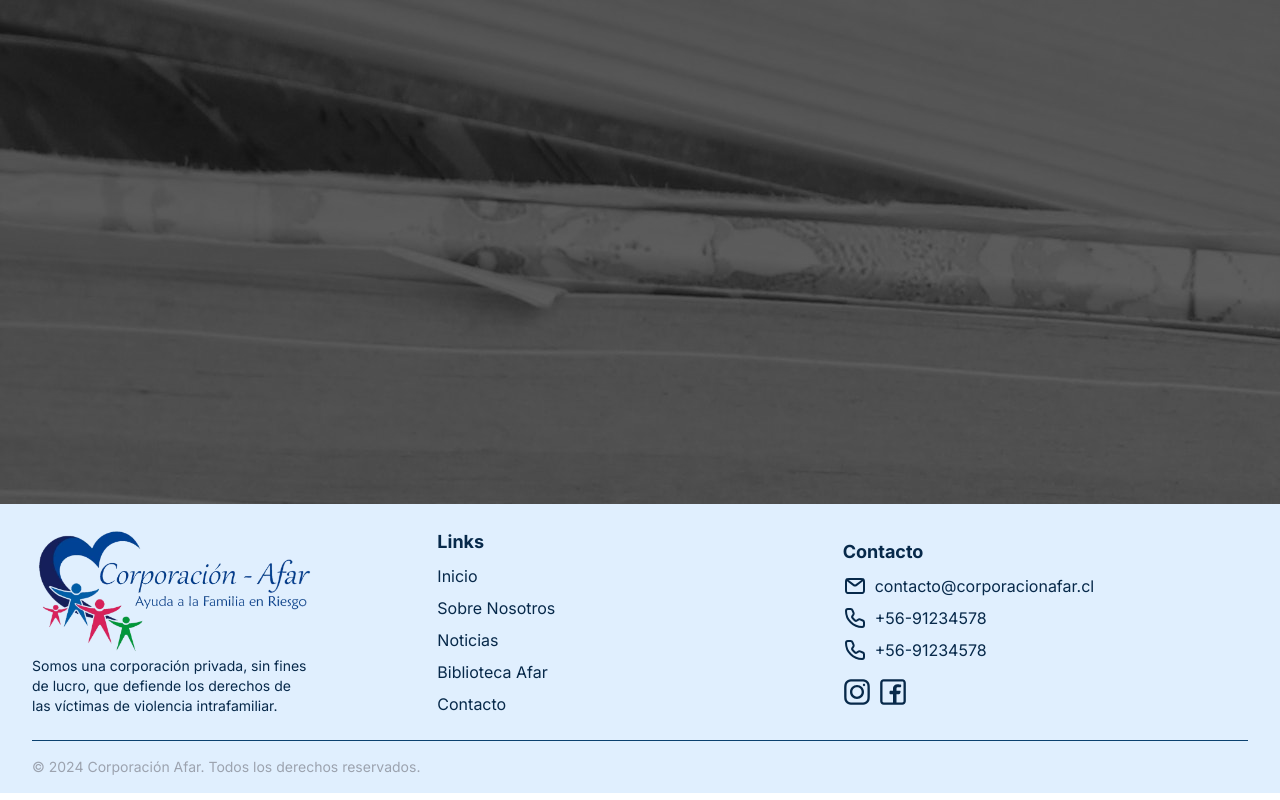
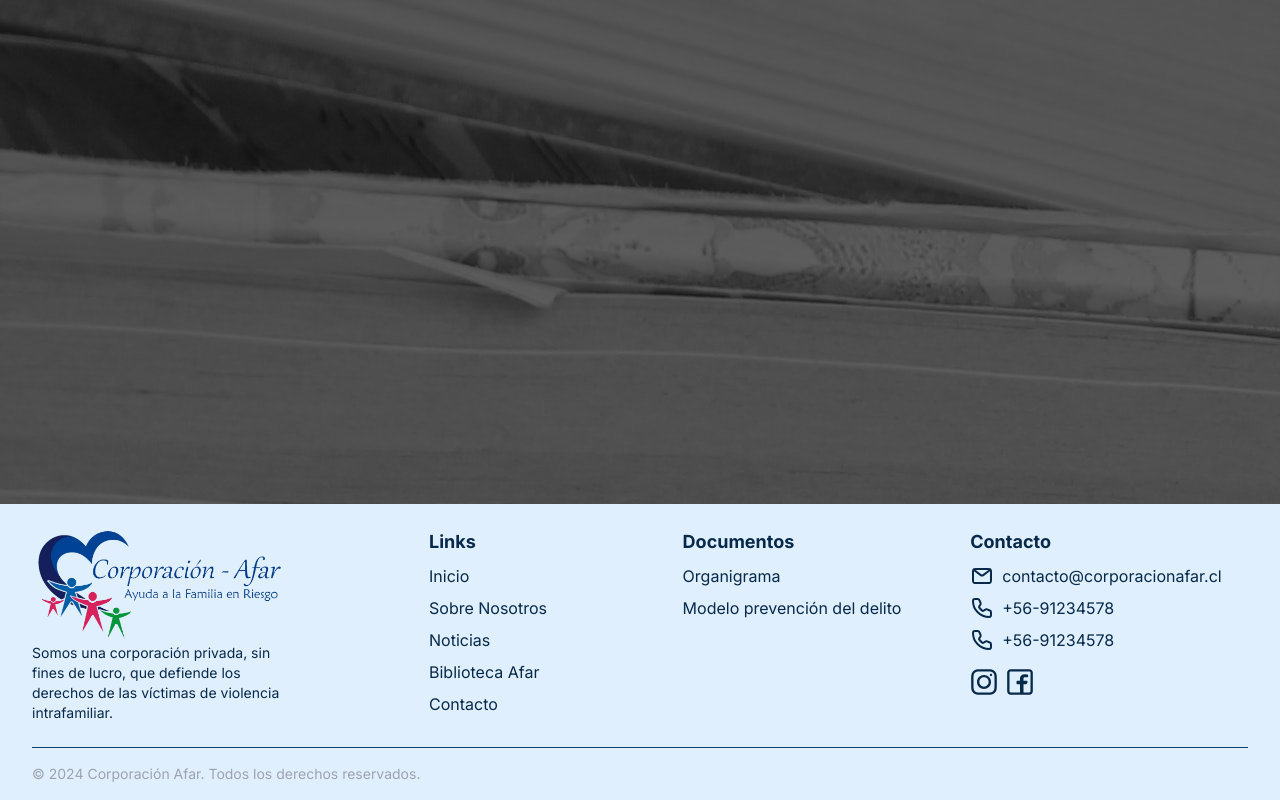
Before and after one commit to Ezfeik/corporacion-afar-website, a Next.js app: page /biblioteca in a window 1280 px wide. Shown: the part 600-1400 px from the top of the page. Built offline with nearby package versions, Linux system fonts and the light colour scheme.

Commit message:
Update styles

```diff
--- a/src/components/Footer.tsx
+++ b/src/components/Footer.tsx
@@ -12,15 +12,15 @@ export function Footer() {
     <footer>
       <Container bgColorClass='bg-primary-100'>
         <>
-          <div className='grid grid-cols-1 lg:grid-cols-3 items-center max-w-[1440px] text-primary-950 py-6 border-b-[thin] border-b-primary-900'>
-            <div className='mb-4 lg:mb-0'>
-              <img className='h-28 lg:h-32' src={logoAfar.src} alt={logoAfar.alt} />
-              <p className='text-sm pe-32'>
+          <div className='grid grid-cols-1 lg:grid-cols-4 gap-4 lg:gap-0 lg:justify-items-center py-6 text-primary-950 border-b-[thin] border-b-primary-900'>
+            <div className='pe-12'>
+              <img src={logoAfar.src} alt={logoAfar.alt} />
+              <p className='text-md lg:text-sm'>
                 Somos una corporación privada, sin fines de lucro, que defiende
                 los derechos de las víctimas de violencia intrafamiliar.
               </p>
             </div>
-            <div className='mb-4 lg:mb-0'>
+            <div>
               <h2 className='text-lg font-bold mb-2'>Links</h2>
               <ul className='flex flex-col gap-2'>
                 {navLinks.map((link, index) => {
@@ -32,6 +32,13 @@ export function Footer() {
                     </li>
                   );
                 })}
+              </ul>
+            </div>
+            <div>
+              <h2 className='text-lg font-bold mb-2'>Documentos</h2>
+              <ul className='flex flex-col gap-2'>
+                <li><Link target='_blank' href="#">Organigrama</Link></li>
+                <li><Link target='_blank' href="#">Modelo prevención del delito</Link></li>
               </ul>
             </div>
             <div>
@@ -50,7 +57,7 @@ export function Footer() {
               <SocialNetworks fillColorClass="fill-primary-950" />
             </div>
           </div>
-          <div className="max-w-[1440px] text-gray-400 mx-auto text-sm py-4">
+          <div className="text-gray-400 mx-auto text-sm py-4">
             © 2024 Corporación Afar. Todos los derechos reservados.
           </div>
         </>
```
